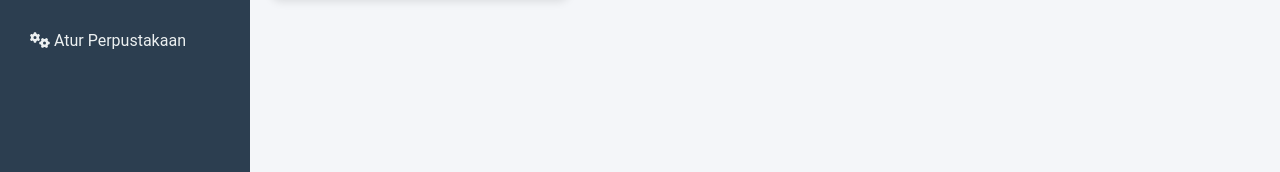
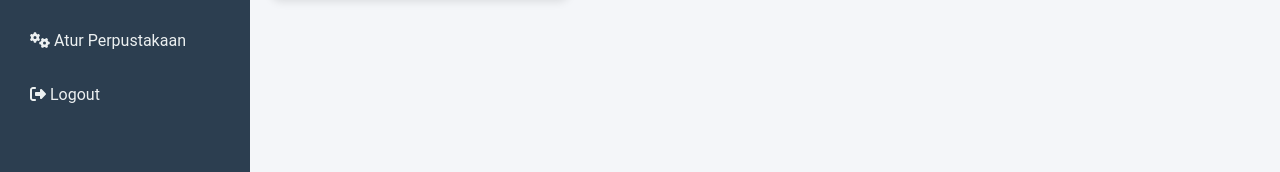
Before and after one commit to proyek-uas-arsitektur-sistem-perpus/proyek-sistem-perpus, a React (Vite) app in the folder frontend/: page /dashboard in a window 1280 px wide. Shown: the part 386-558 px from the top of the page. Built offline with nearby package versions, Linux system fonts and the light colour scheme.

Commit message:
Menambahkan tombol logout

```diff
--- a/frontend/src/components/SidebarStaff.jsx
+++ b/frontend/src/components/SidebarStaff.jsx
@@ -1,6 +1,6 @@
-import  { useState } from 'react';
-import './SidebarStaff.css'; // Tambahkan CSS untuk styling
-import { FontAwesomeIcon } from '@fortawesome/react-fontawesome';
+import { useState } from "react";
+import "./SidebarStaff.css"; // Tambahkan CSS untuk styling
+import { FontAwesomeIcon } from "@fortawesome/react-fontawesome";
 import {
   faTachometerAlt,
   faUser,
@@ -10,7 +10,8 @@ import {
   faClipboardList,
   faCogs,
   faChevronDown,
-} from '@fortawesome/free-solid-svg-icons';
+  faSignOutAlt, // Tambahkan ikon Logout
+} from "@fortawesome/free-solid-svg-icons";
 
 const SidebarStaff = () => {
   // State untuk dropdown
@@ -35,7 +36,7 @@ const SidebarStaff = () => {
         {/* Data dengan Dropdown */}
         <li
           onClick={() => setShowDataDropdown(!showDataDropdown)}
-          className={`dropdown ${showDataDropdown ? 'open' : ''}`}
+          className={`dropdown ${showDataDropdown ? "open" : ""}`}
         >
           <FontAwesomeIcon icon={faBook} className="icon" /> Data
           <FontAwesomeIcon icon={faChevronDown} className="chevron-icon" />
@@ -52,7 +53,7 @@ const SidebarStaff = () => {
         {/* Transaksi dengan Dropdown */}
         <li
           onClick={() => setShowTransaksiDropdown(!showTransaksiDropdown)}
-          className={`dropdown ${showTransaksiDropdown ? 'open' : ''}`}
+          className={`dropdown ${showTransaksiDropdown ? "open" : ""}`}
         >
           <FontAwesomeIcon icon={faExchangeAlt} className="icon" /> Transaksi
           <FontAwesomeIcon icon={faChevronDown} className="chevron-icon" />
@@ -72,7 +73,7 @@ const SidebarStaff = () => {
         {/* Stock Opname dengan Dropdown */}
         <li
           onClick={() => setShowStockDropdown(!showStockDropdown)}
-          className={`dropdown ${showStockDropdown ? 'open' : ''}`}
+          className={`dropdown ${showStockDropdown ? "open" : ""}`}
         >
           <FontAwesomeIcon icon={faClipboardList} className="icon" /> Stock Opname
           <FontAwesomeIcon icon={faChevronDown} className="chevron-icon" />
@@ -89,6 +90,11 @@ const SidebarStaff = () => {
         <li>
           <FontAwesomeIcon icon={faCogs} className="icon" /> Atur Perpustakaan
         </li>
+
+        {/* Logout */}
+        <li className="logout">
+          <FontAwesomeIcon icon={faSignOutAlt} className="icon" /> Logout
+        </li>
       </ul>
     </div>
   );
```
